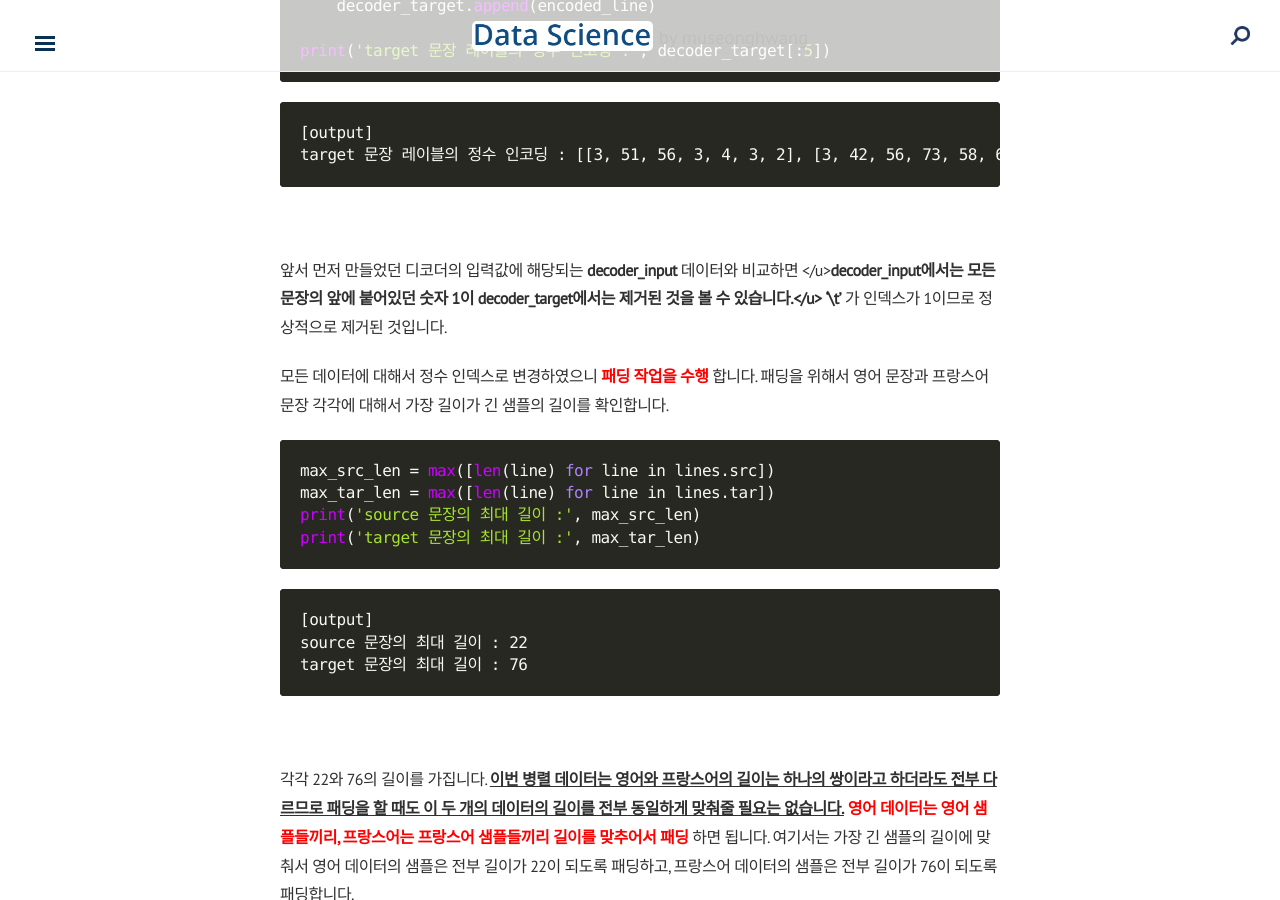
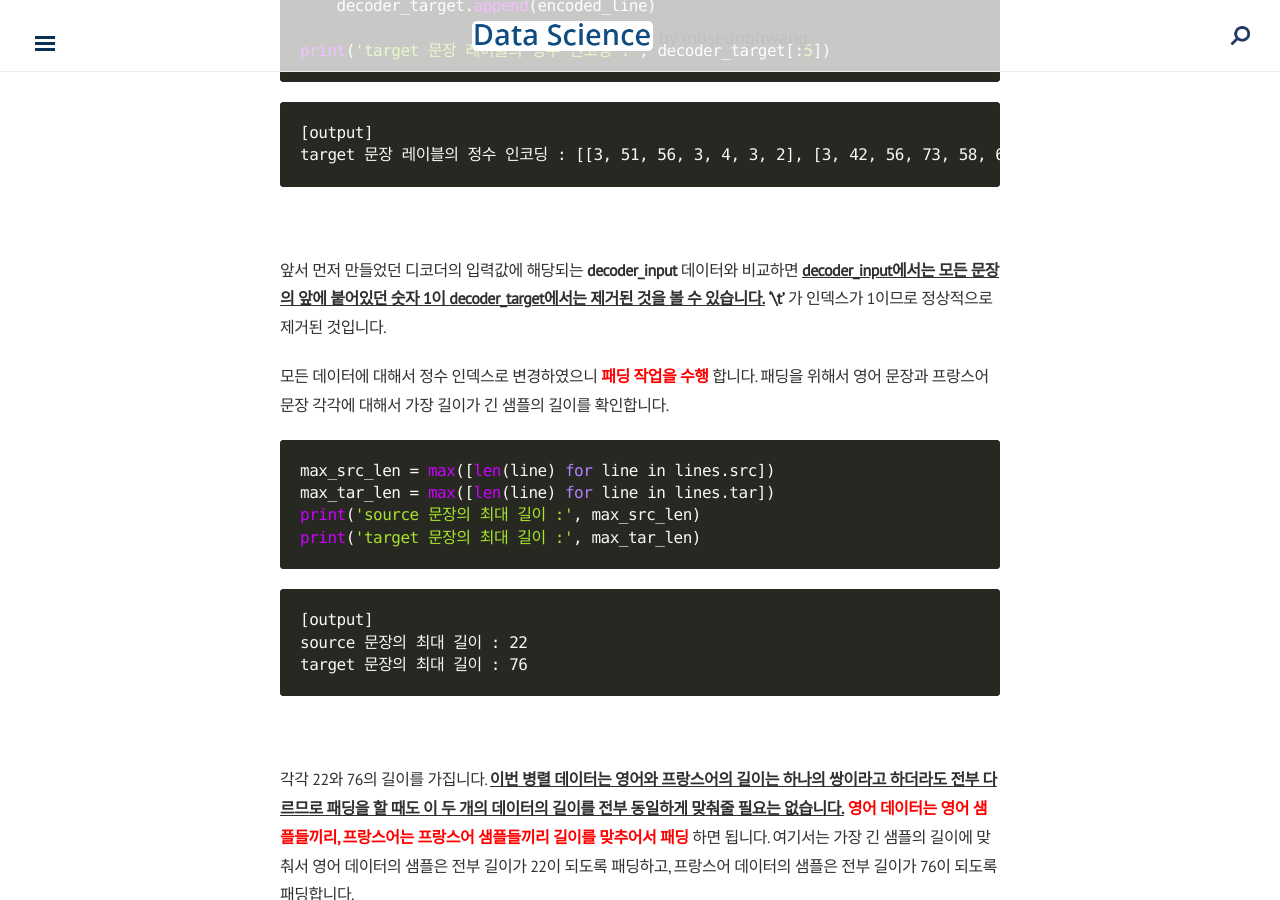
Before and after one commit to museonghwang/museonghwang.github.io, a Jekyll site: the page built from _posts/2023-03-02-nlp-seq2seq-char.md, in a window 1280 px wide and 900 px high, scrolled down 6738 px. Built offline with Jekyll 4.4.1, drawn with Linux system fonts in a browser that asks for light colours; nearby versions of some CDN libraries.

````diff
--- a/_posts/2023-03-02-nlp-seq2seq-char.md
+++ b/_posts/2023-03-02-nlp-seq2seq-char.md
@@ -265,7 +265,7 @@ target 문장 레이블의 정수 인코딩 : [[3, 51, 56, 3, 4, 3, 2], [3, 42,
 <br>
 
 
-앞서 먼저 만들었던 디코더의 입력값에 해당되는 **decoder_input** 데이터와 비교하면 </u>**decoder_input에서는 모든 문장의 앞에 붙어있던 숫자 1이 decoder_target에서는 제거된 것을 볼 수 있습니다.</u>** **'\t'** 가 인덱스가 1이므로 정상적으로 제거된 것입니다.
+앞서 먼저 만들었던 디코더의 입력값에 해당되는 **decoder_input** 데이터와 비교하면 **<u>decoder_input에서는 모든 문장의 앞에 붙어있던 숫자 1이 decoder_target에서는 제거된 것을 볼 수 있습니다.</u>** **'\t'** 가 인덱스가 1이므로 정상적으로 제거된 것입니다.
 
 모든 데이터에 대해서 정수 인덱스로 변경하였으니 **<span style="color:red">패딩 작업을 수행</span>** 합니다. 패딩을 위해서 영어 문장과 프랑스어 문장 각각에 대해서 가장 길이가 긴 샘플의 길이를 확인합니다.
 ```py
````
